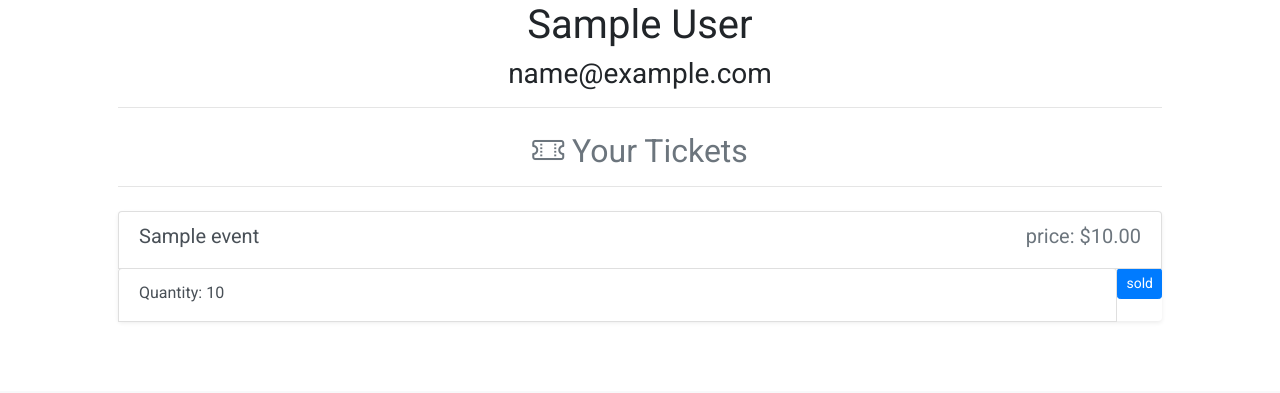
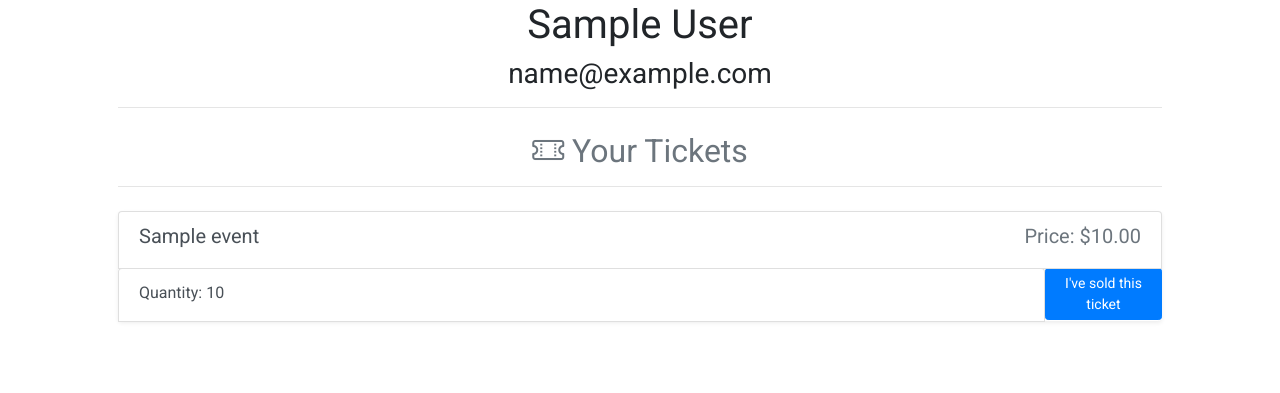
Before and after one commit to PennSpark/fa21-blue-penn-tix, a Django app: page /profile/ in a window 1280 px wide. Shown: the part 409-802 px from the top of the page. Before the commit the page ends 731 px from the top, so only its background shows below. Run offline with Django 3.2, Linux system fonts and the light colour scheme; a user stored in the database is signed in; tables that the repository leaves empty hold one stand-in row (values such as "Sample post"); some libraries are stand-ins or nearby versions.

Commit message:
Separate ticket listings

```diff
--- a/main/templates/event.html
+++ b/main/templates/event.html
@@ -24,7 +24,7 @@
     <div>
       <div class="d-flex w-100 justify-content-between">
         <h5 class="mb-1"><strong><a href="/user?username={{ticket.seller.username}}">{{ ticket.seller }}</a></strong> is selling <strong>{{ ticket.quantity }}</strong> ticket(s) for $<strong>{{ ticket.price }}</strong>/ea</h5>
-        <a href="/user?username={{ticket.seller.username}}"><button class="btn btn-primary btn-sm">message seller</button></a>
+        <a href="/user?username={{ticket.seller.username}}"><button class="btn btn-primary btn-sm">Seller Info</button></a>
       </div>
       <hr />
     </div>
--- a/main/templates/profile.html
+++ b/main/templates/profile.html
@@ -37,22 +37,25 @@
     <h1 class="text-center"> {{ user.first_name }} {{ user.last_name }}</h1>
     <h3 class="text-center"> {{ user.email }}</h3>
     <hr class="mb-4">
-    <h2 class="text-center text-muted"><i class ="bi bi-ticket-perforated"></i> Your Tickets</h2>
+    <h2 class="text-center text-muted"><i class="bi bi-ticket-perforated"></i> Your Tickets</h2>
     <hr class="mb-4">
+    {% for ticket in tickets %}
+    <div class="list-group mb-4">
         <div class="shadow-sm bg-white rounded">
-        {% for ticket in tickets %}
             <a href="#" class="list-group-item list-group-item-action">
                 <div class="d-flex w-100 justify-content-between">
                     <h5 class="mb-1">{{ ticket.event }}</h5>
-            <h5 class="text-muted">price: ${{ticket.price}}</h5>
+                    <h5 class="text-muted">Price: ${{ticket.price}}</h5>
                 </div>
-          <div class="d-flex w-100 justify-content-between">
+                <div class="d-flex w-90 justify-content-between">
                     <p class="mb-1">Quantity: {{ticket.quantity}}</p>
-            <a href="sellticket?id={{ticket.id}}"><button class="btn btn-primary btn-sm">sold</button></a>
+                    <a href="sellticket?id={{ticket.id}}"><button class="btn btn-primary btn-sm">I've sold this
+                            ticket</button></a>
                 </div>
             </a>
+        </div>
+    </div>
     {% endfor %}
-    </div>
 
 </div>
 
```
Lines whose indentation alone changed are shown as unchanged.
